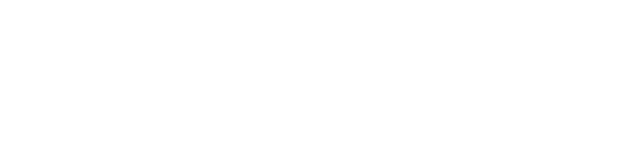
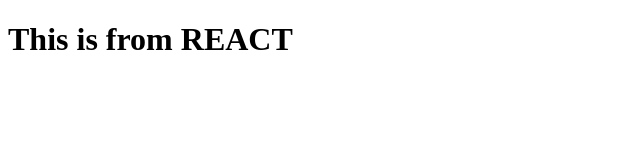
Before and after one commit to priyaesh/New-React, a plain HTML site: page index.html in a window 1280 px wide. Shown: the whole page, without its empty margins (0-640 px from the left). Drawn offline with nearby package versions, Linux system fonts and the light colour scheme.

Commit message:
react hello world

```diff
--- a/index.html
+++ b/index.html
@@ -9,5 +9,10 @@
     <div id="root"></div>
     <script crossorigin src="https://unpkg.com/react@18/umd/react.development.js"></script>
     <script crossorigin src="https://unpkg.com/react-dom@18/umd/react-dom.development.js"></script>
+    <script>
+        const heading=React.createElement("h1",{}, "This is from REACT");
+        const root=ReactDOM.createRoot(document.getElementById("root"));
+        root.render(heading);
+    </script>
 </body>
 </html>
```
